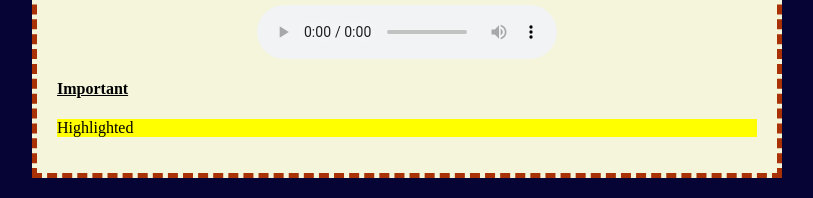
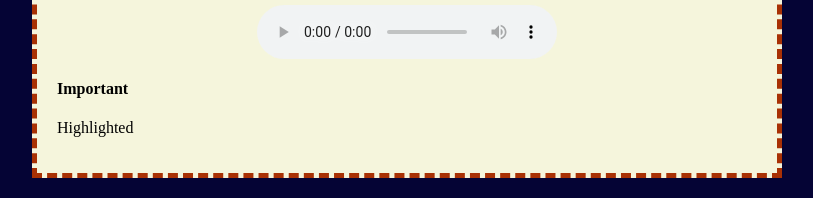
Before and after one commit to cconnoisseurr/body-language, a plain HTML site: page index.html in a window 1280 px wide. Shown: the part 625-823 px from the top of the page, without its empty margins (233-1046 px from the left). Drawn offline with Linux system fonts and the light colour scheme.

Commit message:
Update index.html

```diff
--- a/index.html
+++ b/index.html
@@ -18,7 +18,7 @@
  <audio controls>
   <source src="./audio/Imagine_Dragons_-_Birds_60254037.mp3" type="audio/mp3"></audio>
   </p>
-  <h4 style="text-decoration: underline;">Important</h4>
-  <p style="background-color: #ffff00;"> Highlighted </p>
+  <h4 styl="text-decoration: underline;">Important</h4>
+  <p styl="background-color: #ffff00;"> Highlighted </p>
 </body>
 </html>
```
